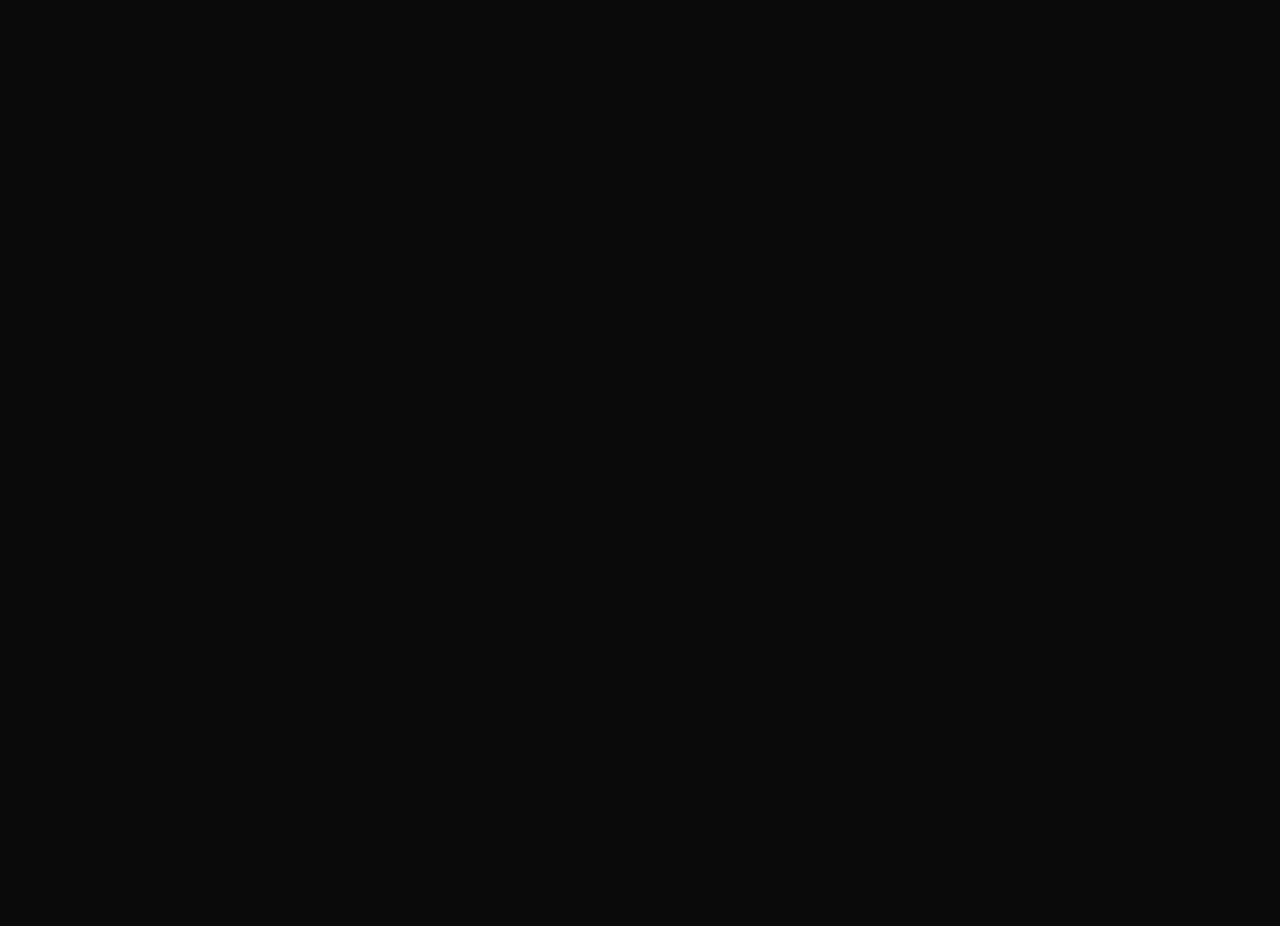
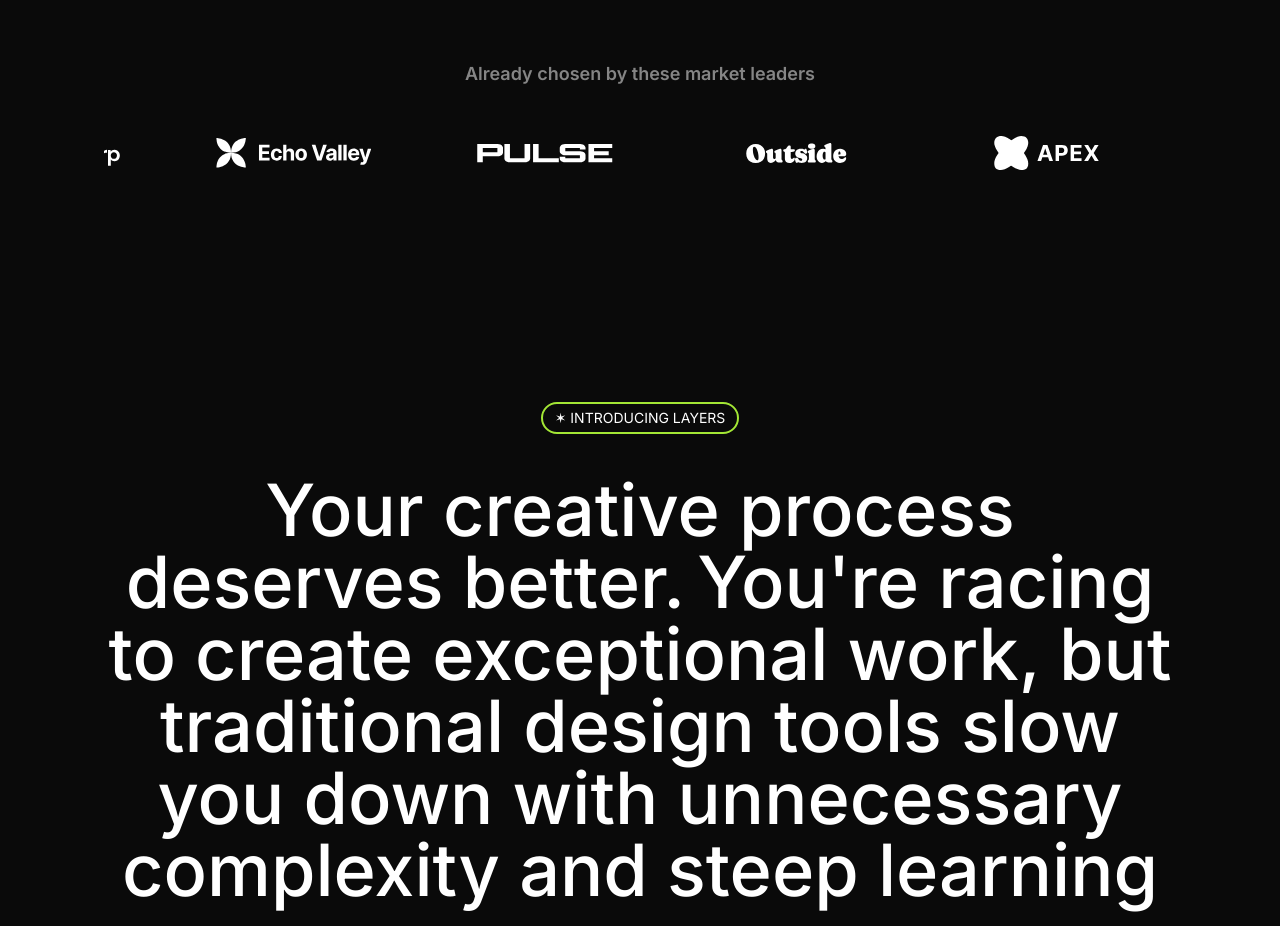
Before and after one commit to izaankhan0/layers-framer, a Next.js app: page / in a window 1280 px wide. Shown: the part 900-1826 px from the top of the page. Before the commit the page ends 864 px from the top, so only its background shows below. Built offline with nearby package versions, Linux system fonts and the light colour scheme.

Commit message:
added ticker and intro section

```diff
--- a/src/app/page.tsx
+++ b/src/app/page.tsx
@@ -2,13 +2,18 @@
 import { useEffect } from "react";
 import Hero from "@/sections/Hero";
 import Navbar from "@/sections/Navbar";
+import LogoTicker from "@/sections/LogoTicker";
+import Introduction from "@/sections/Introduction";
 
 export default function Home() {
-    useEffect(() => {
-    window.scrollTo(0, 0);
-  }, []);
+  //   useEffect(() => {
+    //   window.scrollTo(0, 0);
+    // }, []);
     return <div className="flex flex-col items-center">
         <Navbar />
         <Hero />
+        <LogoTicker/>
+      <Introduction/>
+
     </div>;
 }
--- /dev/null
+++ b/src/components/Toptag.tsx
@@ -0,0 +1,10 @@
+export default function Toptag(props: { text: string }) {
+    const heading = props.text;
+    return (
+        <div className="flex justify-center my-10">
+            <div className="rounded-full border-2 border-[#a3e635] inline text-center text-white px-3 py-1 text-sm">
+                {heading}
+            </div>
+        </div>
+    );
+}
--- a/src/sections/Hero.tsx
+++ b/src/sections/Hero.tsx
@@ -12,16 +12,16 @@ export default function Hero() {
             <motion.div
                 className="lg:inline hidden absolute z-40 pointer-events-none"
                 transition={{ ease: "easeInOut", delay: 0, duration: 3 }}
-                initial={{ x: 75, y: 200 }} // coords for box 1 starter
-                animate={{ x: [75, -70, 75, 200], y: [200, 300, 200, 100] }} // coords for box 1 final
+                initial={{ x: 75, y: 200 }}
+                animate={{ x: [75, -70, 75, 200], y: [200, 300, 200, 100] }}
             >
                 <Pointer name="izaan" color="red" />
             </motion.div>
             <motion.div
                 className="lg:inline hidden absolute z-40 pointer-events-none"
                 transition={{ ease: "easeInOut", delay: 1.5, duration: 3 }}
-                initial={{ x:900 , y: 300 }} // coords for box 1 starter
-                animate={{ x: [ 900,1215, 1015, 860] , y: [ 300 ,350, 140, 200]  }} // coords for box 1 final
+                initial={{ x:900 , y: 300 }}
+                animate={{ x: [ 900,1215, 1015, 860] , y: [ 300 ,350, 140, 200]  }}
             >
                 <Pointer name="khan" />
             </motion.div>
--- a/src/sections/Introduction.tsx
+++ b/src/sections/Introduction.tsx
@@ -1,5 +1,21 @@
-// const text = `You're racing to create exceptional work, but traditional design tools slow you down with unnecessary complexity and steep learning curves.`;
+import Toptag from "@/components/Toptag";
 
-// export default function Introduction() {
-//     return <div>Introduction</div>;
-// }
+
+const text = `You're racing to create exceptional work, but traditional design tools slow you down with unnecessary complexity and steep learning curves.`;
+
+export default function Introduction() {
+    return (
+        <section className="py-24">
+            <div className="container">
+                <Toptag text="✶ INTRODUCING LAYERS" />
+                <div>
+                    <p className="text-center font-medium">
+                        <span className="text-7xl text-center">Your creative process deserves better.</span>
+                        <span className="text-7xl text-center pl-3">{text}</span>
+                        <span className="text-7xl text-center block text-[#a3e635]">That&apos;s why we build Layers</span>
+                    </p>
+                </div>
+            </div>
+        </section>
+    );
+}
--- a/src/sections/LogoTicker.tsx
+++ b/src/sections/LogoTicker.tsx
@@ -1,23 +1,60 @@
-// import quantumLogo from "@/assets/images/quantum.svg";
-// import acmeLogo from "@/assets/images/acme-corp.svg";
-// import echoValleyLogo from "@/assets/images/echo-valley.svg";
-// import pulseLogo from "@/assets/images/pulse.svg";
-// import outsideLogo from "@/assets/images/outside.svg";
-// import apexLogo from "@/assets/images/apex.svg";
-// import celestialLogo from "@/assets/images/celestial.svg";
-// import twiceLogo from "@/assets/images/twice.svg";
+import quantumLogo from "@/assets/images/quantum.svg";
+import acmeLogo from "@/assets/images/acme-corp.svg";
+import echoValleyLogo from "@/assets/images/echo-valley.svg";
+import pulseLogo from "@/assets/images/pulse.svg";
+import outsideLogo from "@/assets/images/outside.svg";
+import apexLogo from "@/assets/images/apex.svg";
+import celestialLogo from "@/assets/images/celestial.svg";
+import twiceLogo from "@/assets/images/twice.svg";
+import { motion } from "framer-motion";
+import Image from "next/image";
+import { Fragment } from "react";
 
-// const logos = [
-//     { name: "Quantum", image: quantumLogo },
-//     { name: "Acme Corp", image: acmeLogo },
-//     { name: "Echo Valley", image: echoValleyLogo },
-//     { name: "Pulse", image: pulseLogo },
-//     { name: "Outside", image: outsideLogo },
-//     { name: "Apex", image: apexLogo },
-//     { name: "Celestial", image: celestialLogo },
-//     { name: "Twice", image: twiceLogo },
-// ];
+const logos = [
+    { name: "Quantum", image: quantumLogo },
+    { name: "Acme Corp", image: acmeLogo },
+    { name: "Echo Valley", image: echoValleyLogo },
+    { name: "Pulse", image: pulseLogo },
+    { name: "Outside", image: outsideLogo },
+    { name: "Apex", image: apexLogo },
+    { name: "Celestial", image: celestialLogo },
+    { name: "Twice", image: twiceLogo },
+];
 
-// export default function LogoTicker() {
-//     return <div>Logo Ticker</div>;
-// }
+export default function LogoTicker() {
+    return (
+        <section className="py-24 overflow-x-clip">
+            <div className="container">
+                <h1 className="text-center text-white/50 font-semibold text-lg">
+                    Already chosen by these market leaders
+                </h1>
+                <div>
+                    <div className="flex overflow-hidden mt-12 [mask-image:linear-gradient(to_right, transparent, black_10%, black_90%, transparent)]">
+                        <motion.div
+                        animate={{x:'-50%',}}
+                        transition={{
+                            duration: 30,
+                            ease:"linear",
+                            repeat:Infinity
+                        }}
+                        className="flex gap-24 pr-24 flex-none">
+                            {Array.from({ length: 2 }).map((_, i) => (
+                                <Fragment key={i}>
+                                    {logos.map((link, index) => {
+                                        return (
+                                            <Image
+                                                src={link.image}
+                                                key={index}
+                                                alt={link.name}
+                                            />
+                                        );
+                                    })}
+                                </ Fragment>
+                            ))}
+                        </motion.div>
+                    </div>
+                </div>
+            </div>
+        </section>
+    );
+}
```
